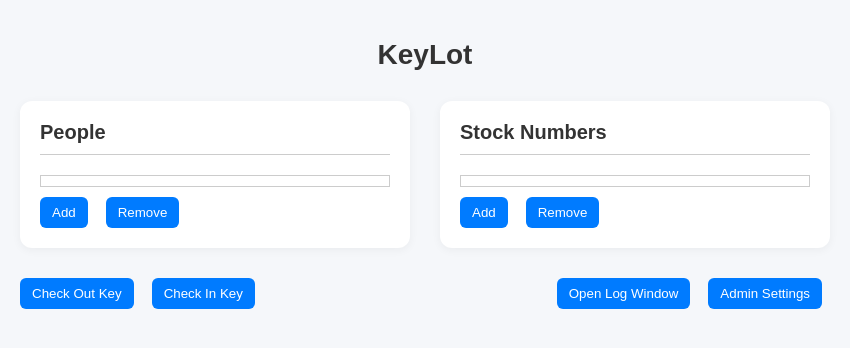
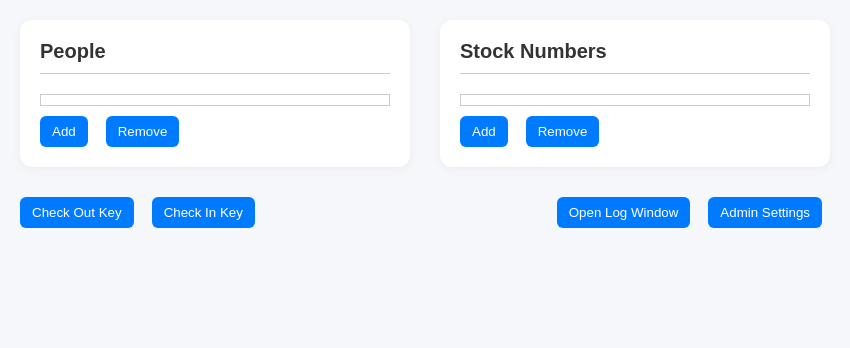
Before and after one commit to Jake2PointZero/KeyLot, an Electron app: page index.html in a window 850 px wide. Drawn offline with Linux system fonts and the light colour scheme; no server answers.

Commit message:
UI Changes

```diff
--- a/index.html
+++ b/index.html
@@ -6,7 +6,7 @@
     <link rel="stylesheet" href="styles.css" />
     <style>
       body {
-        font-size: 14px;
+        font-size: 13px;
       }
       /* Minimal styles for modal */
       .modal {
@@ -77,7 +77,7 @@
   </head>
 
   <body>
-    <h1>KeyLot</h1>
+    <!-- <h1>KeyLot</h1> -->
 
     <div class="lists">
       <div class="list-container">
--- a/main.js
+++ b/main.js
@@ -33,7 +33,7 @@ initDB();
 async function createWindow() {
   const win = new BrowserWindow({
     width: 850,
-    height: 650,
+    height: 600,
     webPreferences: {
       nodeIntegration: true,
       contextIsolation: false,
```
